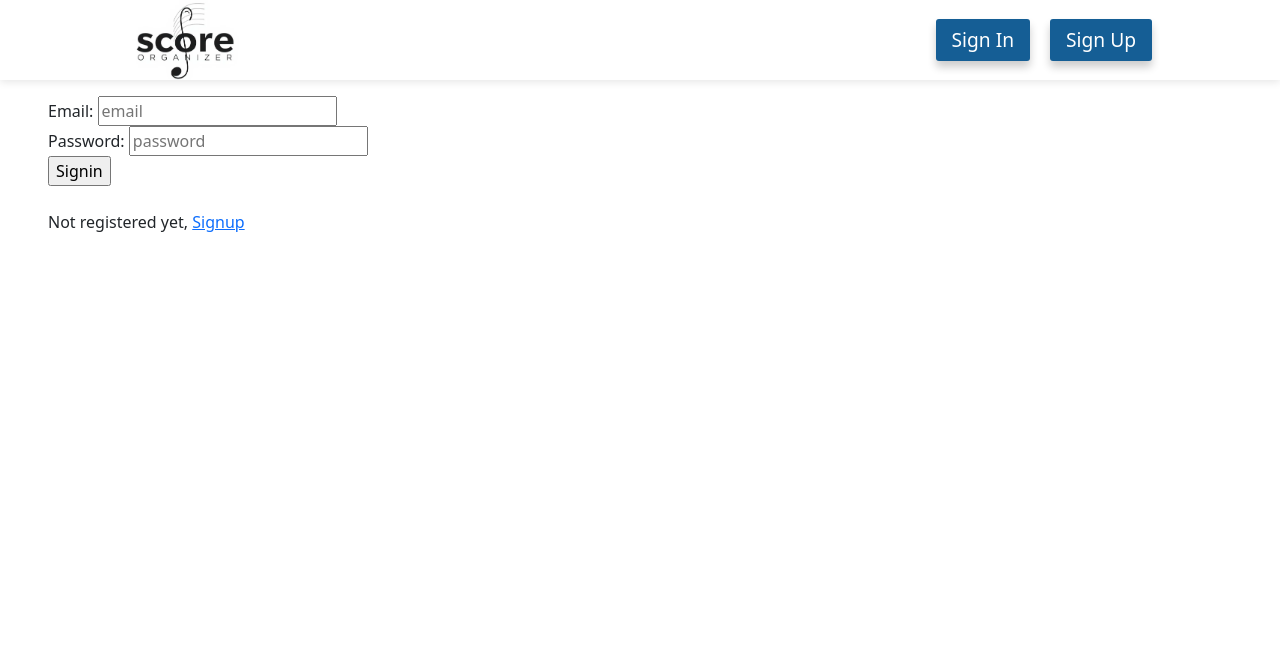
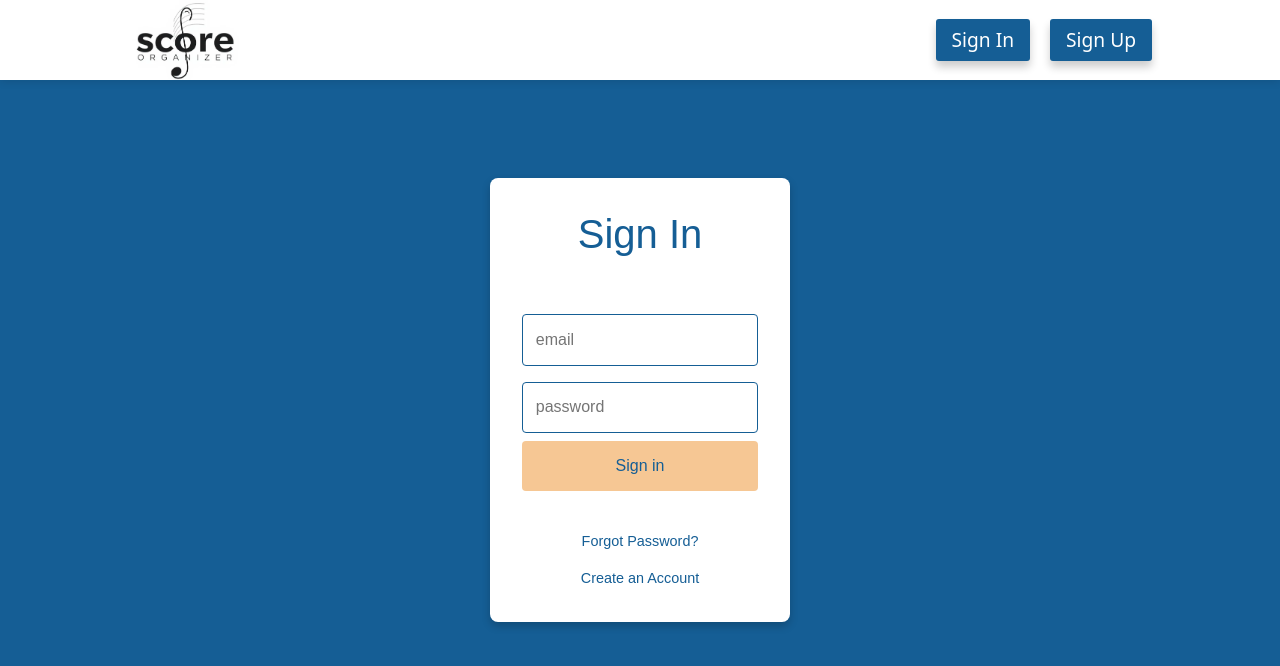
Before and after one commit to arashrasoulian/scoreorganizer-frontend, a React (Create React App) app: page /signin in a window 1280 px wide. Shown: the top 666 px of the page. Built offline with nearby package versions, Linux system fonts and the light colour scheme.

Commit message:
login page

```diff
--- a/src/App.scss
+++ b/src/App.scss
@@ -8,6 +8,7 @@
 @import "./pages/landingpage/landingpage.scss";
 @import "./pages/dashboard/dashboardpages/myscores.scss";
 @import "./pages/scorepage/scorepage.scss";
+@import "./components/auth/signin.scss";
 
 // import components
 @import "./components/navbar/navbar.scss";
--- a/src/components/auth/Signin.js
+++ b/src/components/auth/Signin.js
@@ -50,22 +50,26 @@ const Signin = ({ setCurrUser }) => {
     navigate("/signup");
   };
   return (
-    <div className="m-5">
-      <form ref={formRef} onSubmit={handleSubmit} >
-        Email: <input type="email" name="email" placeholder="email" className="mt-5"/>
+    <div className=" login-body">
+      <div className="sign-in-box">
+      <h1>Sign In</h1>
+
+        <form ref={formRef} onSubmit={handleSubmit} >
+       <input type="email" name="email" placeholder="email" className="mt-5"/>
         <br />
-        Password:{" "}
+
         <input type="password" name="password" placeholder="password" />
         <br />
-        <input type="submit" value="Signin" />
+        <button type="submit" value="Signin" >Sign in</button>
       </form>
       <br />
       <div>
-        Not registered yet,{" "}
-        <a href="#signup" onClick={handleClick}>
-          Signup
-        </a>{" "}
+        <a href="#">Forgot Password?</a>
+        <a href="#signup" onClick={handleClick}>Create an Account</a>
+
       </div>
+      </div>
+
     </div>
   );
 };
--- a/src/components/auth/Signup.js
+++ b/src/components/auth/Signup.js
@@ -50,9 +50,11 @@ const Signup = ({ setCurrUser }) => {
   };
 
   return (
-    <div>
+    <div className=" login-body">
+      <div className="sign-in-box">
         <form ref={formRef} onSubmit={handleSubmit}>
-        Email: <input type="email" name="email" placeholder="email" required />
+
+          <input type="email" name="email" placeholder="email" required />
           <br />
           {/* first name:{" "}
         <input type="text" name="first_name" placeholder="merila" required />
@@ -67,7 +69,7 @@ const Signup = ({ setCurrUser }) => {
         <br /> */}
           {/* are you a teacher: <input type="checkbox" name='teacher' placeholder="email" defaultChecked={true} />
       <br /> */}
-        Password:{" "}
+
           <input
             type="password"
             name="password"
@@ -75,15 +77,13 @@ const Signup = ({ setCurrUser }) => {
             required
           />
           <br />
-        <input type="submit" value="Submit" />
+          <button type="submit" value="Submit" >sign up</button>
         </form>
         <br />
         <div>
-        Already registered,{" "}
-        <a href="#signin" onClick={handleClick}>
-          Sign in
-        </a>{" "}
-        here.
+        <a href="#signin" onClick={handleClick}>Already have an Account</a>
+
+        </div>
       </div>
     </div>
   );
--- /dev/null
+++ b/src/components/auth/signin.scss
@@ -0,0 +1,58 @@
+.login-body{
+  font-family: Arial, sans-serif;
+  margin: 0;
+  background-color: #155E95 !important;
+  color: #155E95;
+  display: flex;
+  justify-content: center;
+  align-items: center;
+  height: 100vh;
+}
+.sign-in-box{
+  background-color: white;
+  width: 300px;
+  padding: 2rem;
+  border-radius: 8px;
+  box-shadow: 0px 4px 8px rgba(0, 0, 0, 0.2);
+  text-align: center;
+}
+.sign-in-box h1 {
+  color: #155E95;
+}
+
+.sign-in-box input {
+  width: 100%;
+  padding: 0.8rem;
+  margin: 0.5rem 0;
+  border: 1px solid #155E95;
+  border-radius: 4px;
+  box-sizing: border-box;
+}
+
+.sign-in-box button {
+  width: 100%;
+  padding: 0.8rem;
+  background-color: #F6C794;
+  color: #155E95;
+  border: none;
+  border-radius: 4px;
+  cursor: pointer;
+  font-size: 1rem;
+  transition: background-color 0.3s ease;
+}
+
+.sign-in-box button:hover {
+  background-color: #e5b47a;
+}
+
+.sign-in-box a {
+  display: block;
+  margin-top: 1rem;
+  color: #155E95;
+  text-decoration: none;
+  font-size: 0.9rem;
+}
+
+.sign-in-box a:hover {
+  text-decoration: underline;
+}
--- a/src/pages/landingpage/landingpage.scss
+++ b/src/pages/landingpage/landingpage.scss
@@ -5,7 +5,6 @@
   margin:0px 10vw;
 }
 .landingpage-static {
-  margin: 2vh 0px;
   height: 20vh;
   background-color: white;
   position: relative;
```
Lines whose indentation alone changed are shown as unchanged.
